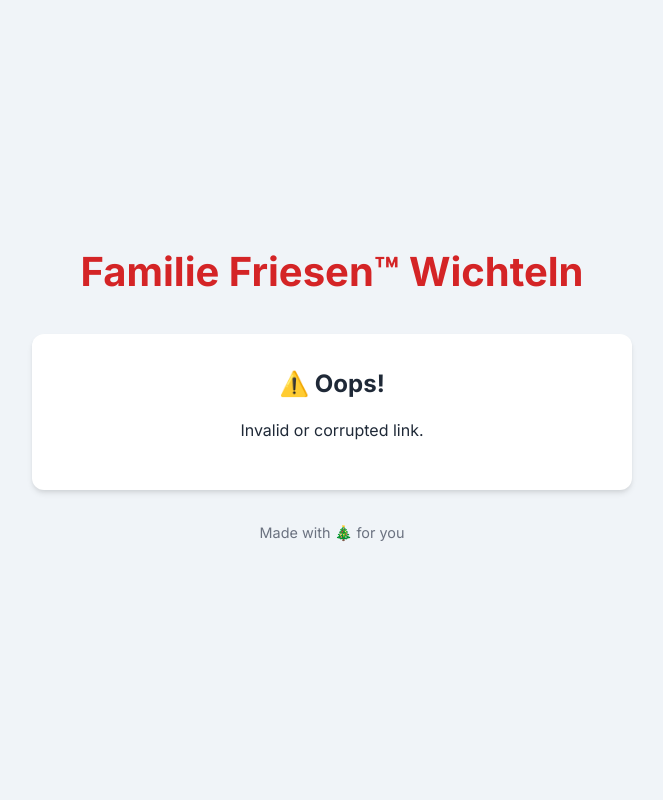
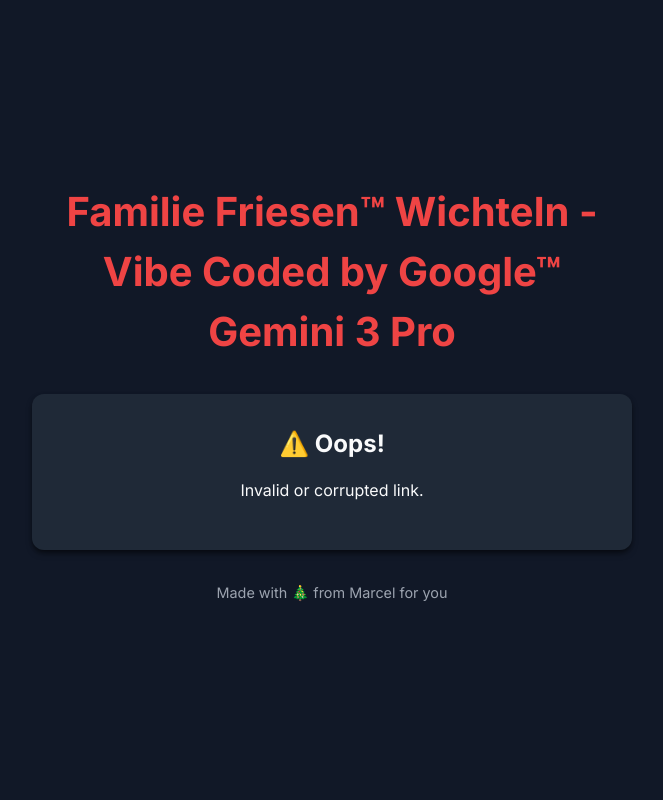
Before and after one commit to mafriese/wichteldings, a Flask app: page /reveal/1 in a window 1280 px wide. Shown: the whole page, without its empty margins (308-971 px from the left). Run offline with Flask 3, Linux system fonts and the light colour scheme.

Commit message:
dark theme for the boys

```diff
--- a/static/style.css
+++ b/static/style.css
@@ -1,14 +1,15 @@
 :root {
-    --primary: #D42426; /* Christmas Red */
-    --primary-hover: #B01B1D;
-    --background: #F0F4F8;
-    --card-bg: #FFFFFF;
-    --text-main: #1F2937;
-    --text-muted: #6B7280;
-    --border: #E5E7EB;
+    --primary: #EF4444;
+    /* Brighter Red for dark mode */
+    --primary-hover: #DC2626;
+    --background: #111827;
+    --card-bg: #1F2937;
+    --text-main: #F9FAFB;
+    --text-muted: #9CA3AF;
+    --border: #374151;
     --success: #10B981;
-    --error: #EF4444;
-    --shadow: 0 4px 6px -1px rgba(0, 0, 0, 0.1), 0 2px 4px -1px rgba(0, 0, 0, 0.06);
+    --error: #F87171;
+    --shadow: 0 4px 6px -1px rgba(0, 0, 0, 0.5), 0 2px 4px -1px rgba(0, 0, 0, 0.3);
     --radius: 12px;
 }
 
--- a/templates/base.html
+++ b/templates/base.html
@@ -12,7 +12,7 @@
 <body>
     <div class="container">
         <header>
-            <h1>Familie Friesen&trade; Wichteln</h1>
+            <h1>Familie Friesen&trade; Wichteln - Vibe Coded by Google&trade; Gemini 3 Pro</h1>
         </header>
 
         <main>
@@ -30,7 +30,7 @@
         </main>
 
         <footer>
-            <p>Made with 🎄 for you</p>
+            <p>Made with 🎄 from Marcel for you</p>
         </footer>
     </div>
 </body>
--- a/templates/reveal.html
+++ b/templates/reveal.html
@@ -8,8 +8,8 @@
         <p>{{ error }}</p>
     </div>
     {% else %}
-    <h2>Hello, {{ giver }}! 👋</h2>
-    <p class="subtitle">You are the Secret Santa for:</p>
+    <h2>Hallo, {{ giver }}! 👋</h2>
+    <p class="subtitle">Du wichtelst f&uuml;r:</p>
 
     <div class="receivers-list">
         {% for receiver in receivers %}
@@ -20,7 +20,7 @@
         {% endfor %}
     </div>
 
-    <p class="info-text">Keep it a secret! 🤫</p>
+    <p class="info-text">Sag es niemandem oder das Christkind boxt dich 🥊🥊</p>
     {% endif %}
 </div>
 {% endblock %}
```
Also changed, not shown: other parts of static/style.css (+18 -11 lines).
